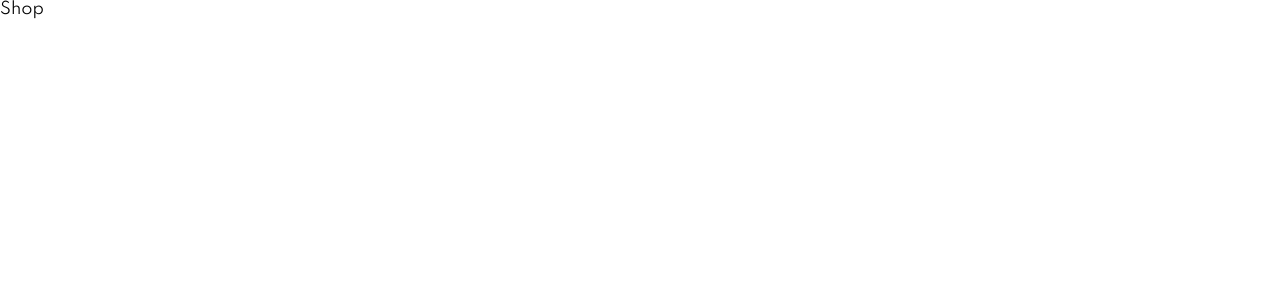
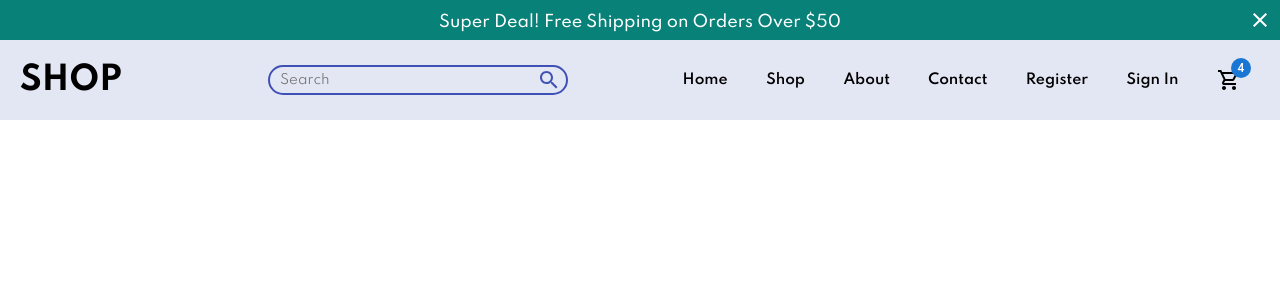
Before and after one commit to andrzejpudlik/shop, a React (Create React App) app: page / in a window 1280 px wide. Shown: the top 300 px of the page. Built offline with nearby package versions, Linux system fonts and the light colour scheme.

Commit message:
Creation of a responsive section of the announcement and the navbar

```diff
--- a/package.json
+++ b/package.json
@@ -3,12 +3,18 @@
   "version": "0.1.0",
   "private": true,
   "dependencies": {
+    "@emotion/react": "^11.7.1",
+    "@emotion/styled": "^11.6.0",
+    "@mui/icons-material": "^5.3.1",
+    "@mui/material": "^5.4.0",
     "@testing-library/jest-dom": "^5.16.2",
     "@testing-library/react": "^12.1.2",
     "@testing-library/user-event": "^13.5.0",
     "react": "^17.0.2",
     "react-dom": "^17.0.2",
+    "react-router-dom": "^6.2.1",
     "react-scripts": "5.0.0",
+    "styled-components": "^5.3.3",
     "web-vitals": "^2.1.4"
   },
   "scripts": {
--- a/src/App.js
+++ b/src/App.js
@@ -1,8 +1,8 @@
+import { HomePage } from './pages';
+
 const App = () => {
   return (
-    <div>
-      Shop
-    </div>
+    <HomePage />
   )
 };
 
--- /dev/null
+++ b/src/components/Announcement/Announcement.jsx
@@ -0,0 +1,46 @@
+import { useState } from 'react';
+import styled from 'styled-components';
+import CloseOutlinedIcon from '@mui/icons-material/CloseOutlined';
+
+import { mobile } from '../../responsive';
+
+const Container = styled.div`
+  display: ${(props) => props.visibility ? 'flex' : 'none'};
+  align-items: center;
+  justify-content: center;
+  height: 40px;
+  background-color: #088178;
+  color: white;
+  ${mobile({ height: 60 })};
+`;
+
+const Text = styled.p`
+  text-align: center;
+  font-weight: 500;
+  padding-top: 5px;
+  ${mobile({ marginRight: 65, paddingTop: 0 })};
+`;
+
+const Button = styled.div`
+  position: absolute;
+  top: 0px;
+  right: 0px;
+  padding: 8px;
+  cursor: pointer;
+`;
+
+const Announcement = () => {
+  const [visibility, setVisibility] = useState(true);
+  return (
+    <Container visibility={visibility}>
+      <Text>Super Deal! Free Shipping on Orders Over $50</Text>
+      <Button>
+        <CloseOutlinedIcon
+          onClick={() => setVisibility(false)}
+        />
+      </Button>
+    </Container>
+  );
+};
+
+export default Announcement;
--- /dev/null
+++ b/src/components/Navbar/Navbar.jsx
@@ -0,0 +1,178 @@
+import React, { useState } from 'react';
+// import { Link } from 'react-router-dom';
+import Badge from '@mui/material/Badge';
+import CloseIcon from '@mui/icons-material/Close';
+import MenuIcon from '@mui/icons-material/Menu';
+import { Search, ShoppingCartOutlined } from '@mui/icons-material';
+import styled from 'styled-components';
+
+import { mediumScreen, smallScreen, mobile } from '../../responsive';
+
+const Container = styled.div`
+  height: 80px;
+  background: #E3E6F3;
+  display: flex;
+  align-items: center;
+  justify-content: space-between;
+  padding: 10px 20px;
+`;
+
+const Left = styled.div`
+  width: 20%;
+  display: flex;
+  align-items: center;
+  ${smallScreen({ width: '30%' })};
+  ${mobile({ width: '40%' })};
+`;
+
+const SearchContainer = styled.div`
+  border: 2px solid #3f51b5;
+  display: flex;
+  justify-content: space-between;
+  align-items: center;
+  width: 300px;
+  height: 30px;
+  border-radius: 50px;
+  padding: 5px;
+  ${mediumScreen({ width: '250px' })}
+  ${mobile({ width: '150px' })}
+`;
+
+const Input = styled.input`
+  border: none;
+  background: none;
+  height: 100%;
+  width: 100%;
+  padding: 0 5px;
+  &:focus {
+    outline: none;
+  }
+`;
+
+const Center = styled.div`
+  width: 30%;
+  text-align: center;
+  ${smallScreen({ width: '50%' })};
+  ${mobile({ flex: 1 })}
+`;
+
+const Logo = styled.h1`
+  font-weight: bold;
+  ${mobile({ fontSize: '24px' })}
+`;
+const Right = styled.div`
+  width: 50%;
+  display: flex;
+  align-items: center;
+  justify-content: flex-end;
+  ${smallScreen({ width: '20%' })};
+  /* ${mobile({ flex: 2, justifyContent: "center" })} */
+`;
+
+const MenuItem = styled.div`
+  font-size: 14px;
+  font-weight: 600;
+  cursor: pointer;
+  margin: 0 1.2rem;
+  &:hover, :active {
+    color: #088178;
+  }
+  ${mediumScreen({ margin: '0 0.8rem' })}
+  ${smallScreen({ margin: '1.5rem 0.8rem' })}
+  /* ${mobile({ fontSize: "12px", marginLeft: "10px" })} */
+`;
+
+const Links = styled.div`
+  display: flex;
+  align-items: center;
+  justify-content: flex-end;
+  ${smallScreen({ display: 'none' })};
+`;
+
+const Smallscreen = styled.div`
+  display: none;
+  ${smallScreen({ display: 'flex' })}
+`;
+
+const Wrapper = styled.div`
+  display: flex;
+  flex-direction: column;
+  justify-content: center;
+  align-items: center;
+  position: fixed;
+  top: 0;
+  left: 0;
+  width: 100%;
+  height: 100vh;
+  background: #E3E6F3;
+  transition: 0.5s ease;
+  z-index: 10;
+`;
+
+const ButtonClose = styled.div`
+  position: fixed;
+  top: 20px;
+  right: 20px;
+  cursor: pointer;
+`;
+
+const Navbar = () => {
+  const [toggleMenu, setToggleMenu] = useState(false);
+
+  return (
+    <Container>
+      <Left>
+        <Logo>SHOP</Logo>
+      </Left>
+      <Center>
+        <SearchContainer>
+          <Input placeholder='Search' />
+          <Search style={{ color: '#3f51b5', fontSize: 24 }} />
+        </SearchContainer>
+      </Center>
+      <Right>
+        <Links>
+          <MenuItem>Home</MenuItem>
+          <MenuItem>Shop</MenuItem>
+          <MenuItem>About</MenuItem>
+          <MenuItem>Contact</MenuItem>
+          <MenuItem>Register</MenuItem>
+          <MenuItem>Sign In</MenuItem>
+          <MenuItem>
+            <Badge badgeContent={4} color="primary">
+              <ShoppingCartOutlined />
+            </Badge>
+          </MenuItem>
+        </Links>
+        <Smallscreen>
+          <MenuIcon
+            onClick={() => setToggleMenu(true)}
+          />
+        </Smallscreen>
+      </Right>
+      {toggleMenu && (
+        <Wrapper>
+          <ButtonClose>
+            <CloseIcon
+              onClick={() => setToggleMenu(false)}
+            />
+          </ButtonClose>
+
+          <MenuItem>
+            <Badge badgeContent={4} color="primary">
+              <ShoppingCartOutlined />
+            </Badge>
+          </MenuItem>
+          <MenuItem>Home</MenuItem>
+          <MenuItem>Shop</MenuItem>
+          <MenuItem>About</MenuItem>
+          <MenuItem>Contact</MenuItem>
+          <MenuItem>Sign In</MenuItem>
+          <MenuItem>Register</MenuItem>
+        </Wrapper>
+      )}
+    </Container>
+  );
+};
+
+export default Navbar;
--- /dev/null
+++ b/src/components/index.js
@@ -0,0 +1,7 @@
+import Navbar from './Navbar/Navbar';
+import Announcement from './Announcement/Announcement';
+
+export {
+  Announcement,
+  Navbar,
+};
--- /dev/null
+++ b/src/pages/HomePage/HomePage.jsx
@@ -0,0 +1,14 @@
+import React from 'react';
+
+import { Announcement, Navbar } from '../../components';
+
+const HomePage = () => {
+  return (
+    <div>
+      <Announcement />
+      <Navbar />
+    </div>
+  );
+};
+
+export default HomePage;
--- /dev/null
+++ b/src/pages/index.js
@@ -0,0 +1,5 @@
+import HomePage from './HomePage/HomePage'
+
+export {
+  HomePage
+};
--- /dev/null
+++ b/src/responsive.js
@@ -0,0 +1,25 @@
+import { css } from 'styled-components';
+
+export const mediumScreen = props => {
+  return css`
+    @media only screen and (max-width: 1250px) {
+      ${props}
+    }
+  `;
+};
+
+export const smallScreen = props => {
+  return css`
+    @media only screen and (max-width: 1060px) {
+      ${props}
+    }
+  `;
+};
+
+export const mobile = props => {
+  return css`
+    @media only screen and (max-width: 460px) {
+      ${props}
+    }
+  `;
+};
```
Also changed, not shown: 1 other file (tests, documents, lock files or other folders).
